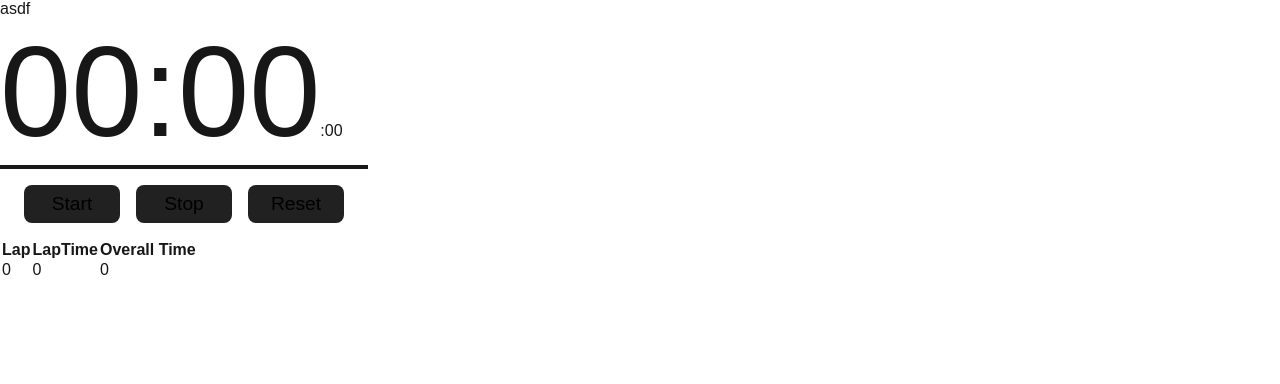
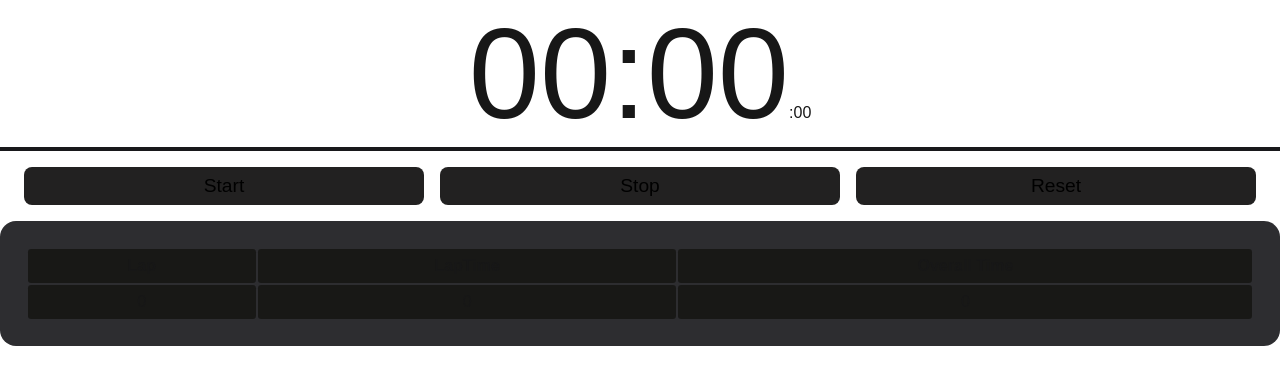
Before and after one commit to Anurag1096/pomodoro-timer, a Next.js app: page /dashboard/stopwatch/Stopwatch in a window 1280 px wide. Shown: the top 384 px of the page. Built offline with nearby package versions, Linux system fonts and the light colour scheme.

Commit message:
wip: lap  component structure allmost complete

```diff
--- /dev/null
+++ b/src/component/LapComponent/LapComponent.module.css
@@ -0,0 +1,16 @@
+.table--wrapper{
+    width:100%;
+    height:100%;
+    padding:1.6rem;
+    background:rgba(45, 45, 48, 1);
+    text-align:center;
+    border-radius:1rem;
+
+}
+
+.table--headItems{
+    padding:0.5rem;
+    border:none;
+    background:rgba(24,24,22,1);
+ border-radius:0.2rem;
+}
--- a/src/component/LapComponent/index.tsx
+++ b/src/component/LapComponent/index.tsx
@@ -1,24 +1,24 @@
 import { useAppSelector } from "@/store/hooks";
-
+import styles from '@/component/LapComponent/LapComponent.module.css'
 const LapComponent = () => {
   const lapsList = useAppSelector((state) => state.stopwatch);
 
   return (
-    <table>
+    <table className={styles['table--wrapper']}>
       <thead>
         <tr>
-          <th>Lap</th>
-          <th>LapTime</th>
-          <th>Overall Time</th>
+          <th className={styles["table--headItems"]}>Lap</th>
+          <th className={styles["table--headItems"]}>LapTime</th>
+          <th className={styles["table--headItems"]}>Overall Time</th>
         </tr>
       </thead>
-      <tbody>
-        {lapsList && lapsList.length > 0 ? (
+      <tbody className={styles['table--body']}>
+        {lapsList.length > 0 ? (
           lapsList.map((listItems) => (
             <tr key={listItems.lapCount}>
-              <td>{listItems.lapCount}</td>
-              <td>{listItems.lapTime}</td>
-              <td>{listItems.overallTime}</td>
+              <td className={styles["table--headItems"]}>{listItems.lapCount}</td>
+              <td className={styles["table--headItems"]}>{listItems.lapTime}</td>
+              <td className={styles["table--headItems"]}>{listItems.overallTime}</td>
             </tr>
           ))
         ) : (
--- a/src/component/Stopwatch/index.tsx
+++ b/src/component/Stopwatch/index.tsx
@@ -45,13 +45,14 @@ const StopWatch = ({ isSwatchRunning, onStart, onStop }: StopwatchState) => {
   const ms = passedMs % 1000;
   return (
     <div className={styles["stopwatch--wrapper"]}>
-
+    <div style={{textAlign:'center'}}>
       <span className={styles["hhmmss--size"]}>{mm.toString().padStart(2, "0")}:</span>
       <span className={styles["hhmmss--size"]}>{ss.toString().padStart(2, "0")}</span>:
       <span >
         {Math.floor(ms).toString().padStart(2, "0")}
         <br />
       </span>
+      </div>
       <div
         style={{
           display: "flex",
--- a/src/component/Stopwatch/stopwatch.module.css
+++ b/src/component/Stopwatch/stopwatch.module.css
@@ -1,5 +1,5 @@
 .stopwatch--wrapper{
-   width:23rem;
+   width:100%;
 }
 .stopwatch--btn{
     font-size:1.2rem;
--- /dev/null
+++ b/src/pages/dashboard/stopwatch/Stopwatch.module.css
@@ -0,0 +1,6 @@
+.stopwatch--page--wrapper{
+    dispay:flex;
+    justify-contene:'center';
+    width:100%;
+    height:100%;
+}
--- a/src/pages/dashboard/stopwatch/Stopwatch.tsx
+++ b/src/pages/dashboard/stopwatch/Stopwatch.tsx
@@ -9,7 +9,7 @@ const stop=()=>setSWatchRunning(false)
 
 
   return (<>
-    asdf
+
     <StopWatch isSwatchRunning={isSwatchRunning} onStart={start} onStop={stop}/>
 
         <LapComponent/>
```
